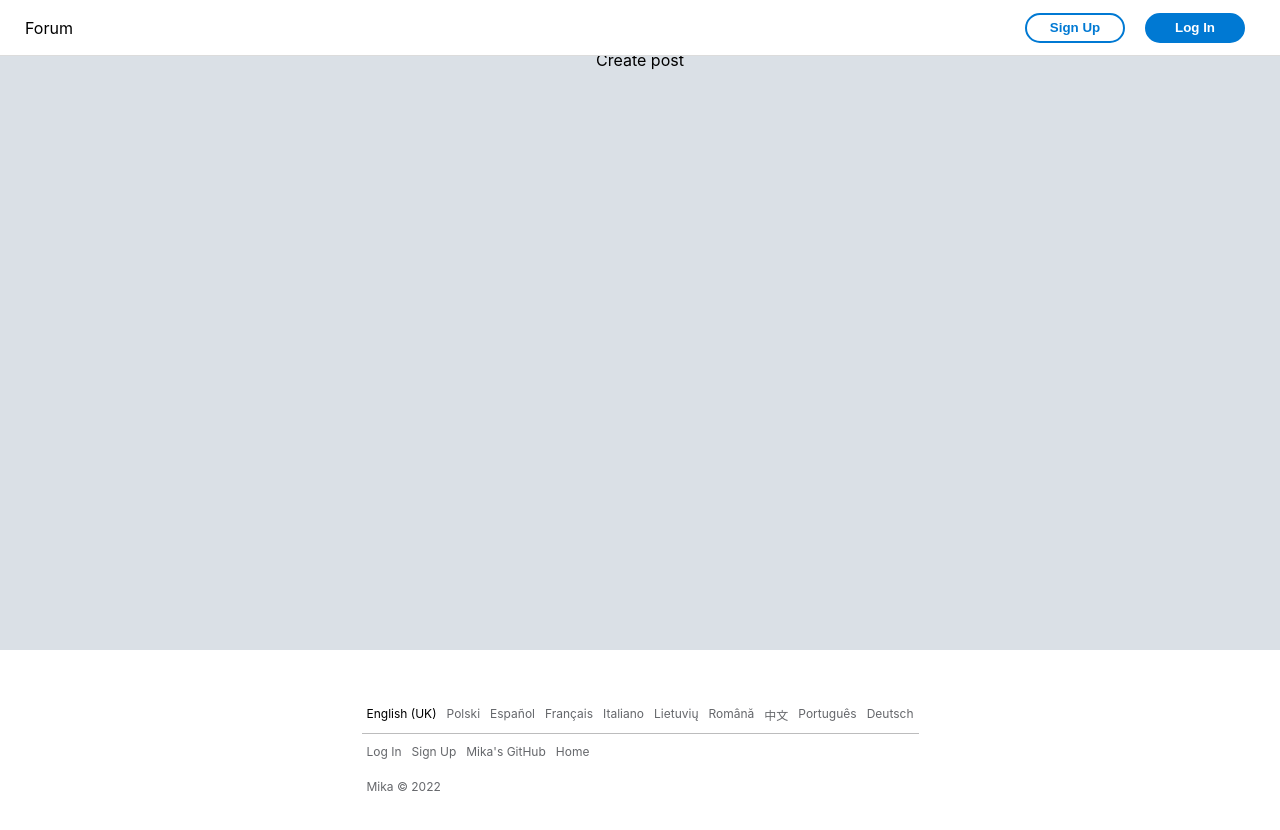
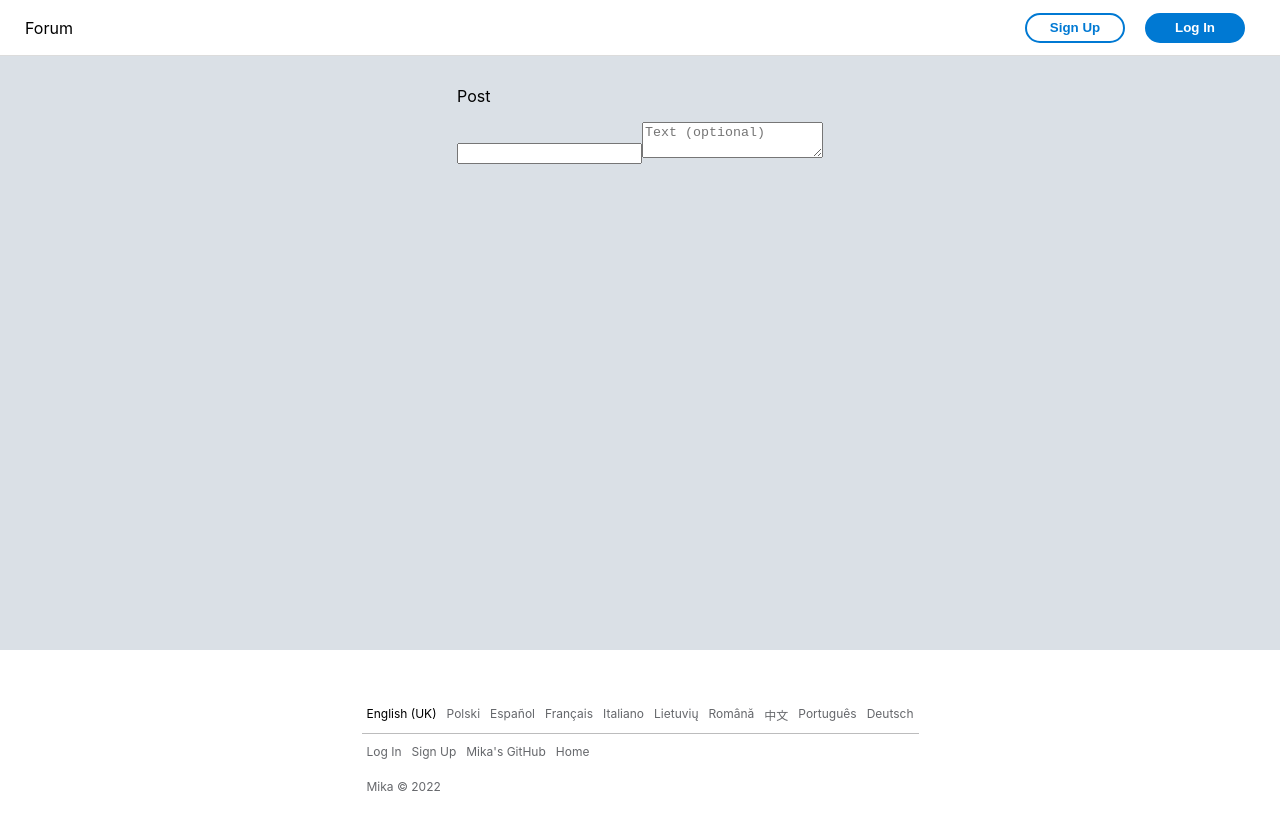
Before and after one commit to Mikadev1996/blog-frontend-next, a Next.js app: page /submit in a window 1280 px wide. Shown: the top 830 px of the page. Built offline with nearby package versions, Linux system fonts and the light colour scheme.

Commit message:
posts/index url fix

```diff
--- a/pages/posts/[id]/index.js
+++ b/pages/posts/[id]/index.js
@@ -11,7 +11,7 @@ const post = ({data}) => {
     const [theme, setTheme] = useState('light');
     const [user, setUser] = useState({});
     const router = useRouter();
-    const {id} = router.query;
+    const url = config.url.BASE_URL;
 
     useEffect(() => {
         checkAuth();
--- a/pages/submit.js
+++ b/pages/submit.js
@@ -7,7 +7,18 @@ export default function Submit() {
             <Nav />
             <main className='main'>
                 <div>
-                    Create post
+                    <div>
+                        <img />
+                        <p>Post</p>
+                    </div>
+                    <div>
+                        <input type='text' name='title' />
+                        <textarea placeholder='Text (optional)'/>
+
+                    </div>
+                    <div>
+
+                    </div>
                 </div>
             </main>
             <Footer />
```
